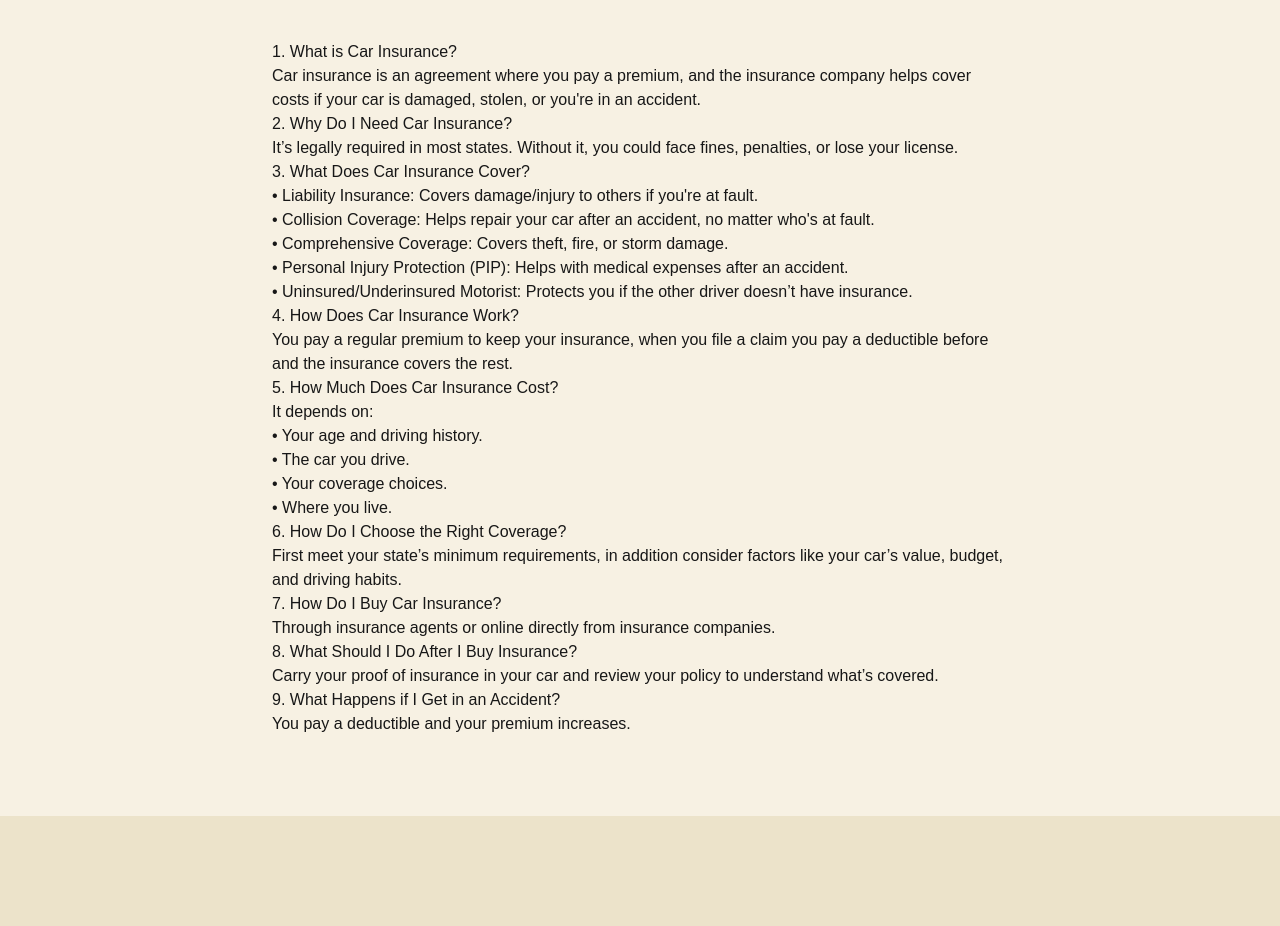
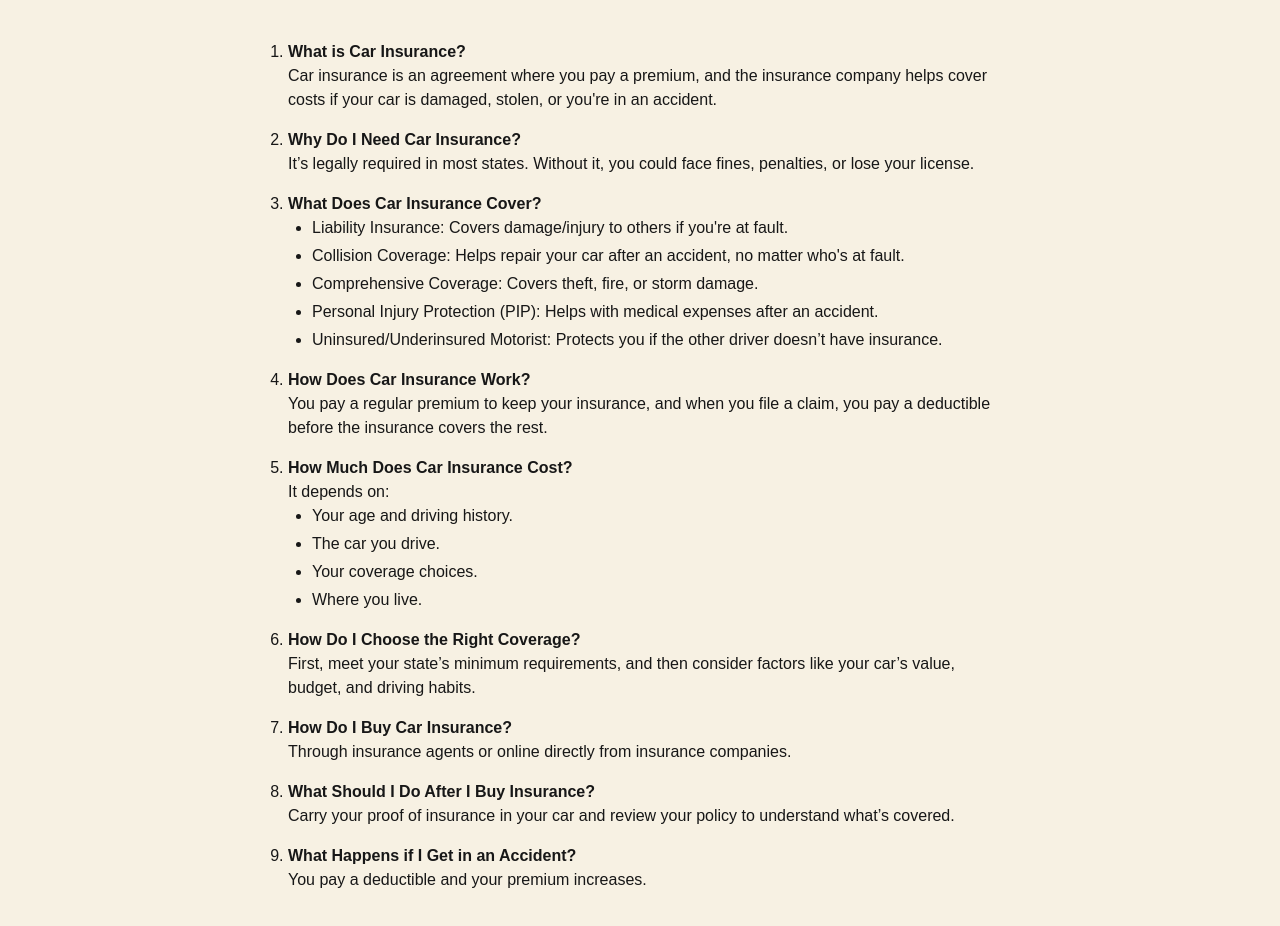
Before and after one commit to must108/insuri, a Next.js app in the folder frontend/: page /learn/beginner-guide in a window 1280 px wide. Shown: the part 840-1766 px from the top of the page. Before the commit the page ends 1656 px from the top, so only its background shows below. Built offline with nearby package versions, Linux system fonts and the light colour scheme; no server answers; a web font is replaced by a local one.

Commit message:
Finalized information format of the learning portion.

```diff
--- a/frontend/src/app/learn/beginner-guide/page.tsx
+++ b/frontend/src/app/learn/beginner-guide/page.tsx
@@ -19,34 +19,64 @@ export default function BeginnerGuide() {
         </div>
 
         <div className="flex flex-col items-start p-8 pb-20 gap-12 sm:p-20 max-w-4xl mx-auto">
-        <p>
-            1. What is Car Insurance? <br />
-            Car insurance is an agreement where you pay a premium, and the insurance company helps cover costs if your car is damaged, stolen, or you're in an accident.<br />
-            2. Why Do I Need Car Insurance?<br />
-            It’s legally required in most states. Without it, you could face fines, penalties, or lose your license. <br />
-            3. What Does Car Insurance Cover?<br />
-            •	Liability Insurance: Covers damage/injury to others if you're at fault.<br />
-            •	Collision Coverage: Helps repair your car after an accident, no matter who's at fault.<br />
-            •	Comprehensive Coverage: Covers theft, fire, or storm damage.<br />
-            •	Personal Injury Protection (PIP): Helps with medical expenses after an accident.<br />
-            •	Uninsured/Underinsured Motorist: Protects you if the other driver doesn’t have insurance.<br />
-            4. How Does Car Insurance Work?<br />
-            You pay a regular premium to keep your insurance, when you file a claim you pay a deductible before and the insurance covers the rest.<br />
-            5. How Much Does Car Insurance Cost?<br />
-            It depends on:<br />
-            •	Your age and driving history.<br />
-            •	The car you drive.<br />
-            •	Your coverage choices.<br />
-            •	Where you live.<br />
-            6. How Do I Choose the Right Coverage?<br />
-            First meet your state’s minimum requirements, in addition consider factors like your car’s value, budget, and driving habits.<br />
-            7. How Do I Buy Car Insurance?<br />
-            Through insurance agents or online directly from insurance companies.<br />
-            8. What Should I Do After I Buy Insurance?<br />
-            Carry your proof of insurance in your car and review your policy to understand what’s covered.<br />
-            9. What Happens if I Get in an Accident?<br />
-            You pay a deductible and your premium increases.<br />
-        </p>
+        <ol className="list-decimal ml-4 space-y-4">
+        <li>
+          <span className="font-bold">What is Car Insurance?</span>
+          <p>Car insurance is an agreement where you pay a premium, and the insurance company helps cover costs if your car is damaged, stolen, or you're in an accident.</p>
+        </li>
+
+        <li>
+          <span className="font-bold">Why Do I Need Car Insurance?</span>
+          <p>It’s legally required in most states. Without it, you could face fines, penalties, or lose your license.</p>
+        </li>
+
+        <li>
+          <span className="font-bold">What Does Car Insurance Cover?</span>
+          <ul className="list-disc ml-6 space-y-1">
+            <li>Liability Insurance: Covers damage/injury to others if you're at fault.</li>
+            <li>Collision Coverage: Helps repair your car after an accident, no matter who's at fault.</li>
+            <li>Comprehensive Coverage: Covers theft, fire, or storm damage.</li>
+            <li>Personal Injury Protection (PIP): Helps with medical expenses after an accident.</li>
+            <li>Uninsured/Underinsured Motorist: Protects you if the other driver doesn’t have insurance.</li>
+          </ul>
+        </li>
+
+        <li>
+          <span className="font-bold">How Does Car Insurance Work?</span>
+          <p>You pay a regular premium to keep your insurance, and when you file a claim, you pay a deductible before the insurance covers the rest.</p>
+        </li>
+
+        <li>
+          <span className="font-bold">How Much Does Car Insurance Cost?</span>
+          <p>It depends on:</p>
+          <ul className="list-disc ml-6 space-y-1">
+            <li>Your age and driving history.</li>
+            <li>The car you drive.</li>
+            <li>Your coverage choices.</li>
+            <li>Where you live.</li>
+          </ul>
+        </li>
+
+        <li>
+          <span className="font-bold">How Do I Choose the Right Coverage?</span>
+          <p>First, meet your state’s minimum requirements, and then consider factors like your car’s value, budget, and driving habits.</p>
+        </li>
+
+        <li>
+          <span className="font-bold">How Do I Buy Car Insurance?</span>
+          <p>Through insurance agents or online directly from insurance companies.</p>
+        </li>
+
+        <li>
+          <span className="font-bold">What Should I Do After I Buy Insurance?</span>
+          <p>Carry your proof of insurance in your car and review your policy to understand what’s covered.</p>
+        </li>
+
+        <li>
+          <span className="font-bold">What Happens if I Get in an Accident?</span>
+          <p>You pay a deductible and your premium increases.</p>
+        </li>
+      </ol>
         </div>
     </div>
     )
--- a/frontend/src/app/learn/lower-insurance-info/page.tsx
+++ b/frontend/src/app/learn/lower-insurance-info/page.tsx
@@ -21,32 +21,67 @@ export default function LowerInsurance() {
 
 
         <div className="flex flex-col items-start p-8 pb-20 gap-12 sm:p-20 max-w-4xl mx-auto">
-          <p>
-              1. Shop Around<br />
-              Compare quotes from different companies to find the best rate.<br />
-              2. Raise Your Deductible<br />
-              A higher deductible can lower your premium but ensure you can afford it.<br />
-              3. Ask About Discounts<br />
-              Look for discounts for safe driving, good grades, safety features, or bundling policies.<br />
-              4. Drive Less<br />
-              Fewer miles driven can reduce your premium or consider a pay-per-mile policy.<br />
-              5. Maintain Good Credit<br />
-              A better credit score can lead to lower premiums.<br />
-              6. Keep a Clean Driving Record<br />
-              Avoid accidents and tickets to get better rates.<br />
-              7. Choose the Right Car<br />
-              Safer, affordable cars typically have lower insurance costs.<br />
-              8. Cut Unnecessary Coverage<br />
-              Drop coverage you don’t need, but ensure you meet state requirements.<br />
-              9. Improve Safety Features<br />
-              Install anti-theft devices and safety features to lower your premium.<br />
-              10. Bundle Policies<br />
-              Combine home and auto insurance for a discount.<br />
-              11. Pay Annually<br />
-              Paying your premium yearly can save on monthly fees.<br />
-              12. Review Regularly<br />
-              Reassess your policy yearly to adjust coverage and potentially lower costs.<br />
-          </p>
+          <ol className="list-decimal ml-4 space-y-4">
+            <li>
+              <span className="font-bold">Shop Around</span>
+              <p>Compare quotes from different companies to find the best rate.</p>
+            </li>
+
+            <li>
+              <span className="font-bold">Raise Your Deductible</span>
+              <p>A higher deductible can lower your premium but ensure you can afford it.</p>
+            </li>
+
+            <li>
+              <span className="font-bold">Ask About Discounts</span>
+              <p>Look for discounts for safe driving, good grades, safety features, or bundling policies.</p>
+            </li>
+
+            <li>
+              <span className="font-bold">Drive Less</span>
+              <p>Fewer miles driven can reduce your premium or consider a pay-per-mile policy.</p>
+            </li>
+
+            <li>
+              <span className="font-bold">Maintain Good Credit</span>
+              <p>A better credit score can lead to lower premiums.</p>
+            </li>
+
+            <li>
+              <span className="font-bold">Keep a Clean Driving Record</span>
+              <p>Avoid accidents and tickets to get better rates.</p>
+            </li>
+
+            <li>
+              <span className="font-bold">Choose the Right Car</span>
+              <p>Safer, affordable cars typically have lower insurance costs.</p>
+            </li>
+
+            <li>
+              <span className="font-bold">Cut Unnecessary Coverage</span>
+              <p>Drop coverage you don’t need, but ensure you meet state requirements.</p>
+            </li>
+
+            <li>
+              <span className="font-bold">Improve Safety Features</span>
+              <p>Install anti-theft devices and safety features to lower your premium.</p>
+            </li>
+
+            <li>
+              <span className="font-bold">Bundle Policies</span>
+              <p>Combine home and auto insurance for a discount.</p>
+            </li>
+
+            <li>
+              <span className="font-bold">Pay Annually</span>
+              <p>Paying your premium yearly can save on monthly fees.</p>
+            </li>
+
+            <li>
+              <span className="font-bold">Review Regularly</span>
+              <p>Reassess your policy yearly to adjust coverage and potentially lower costs.</p>
+            </li>
+          </ol>
         </div>
     </div>
     )
```
Also changed, not shown: frontend/src/app/learn/car-accident-info/page.tsx (+75 -26 lines).
